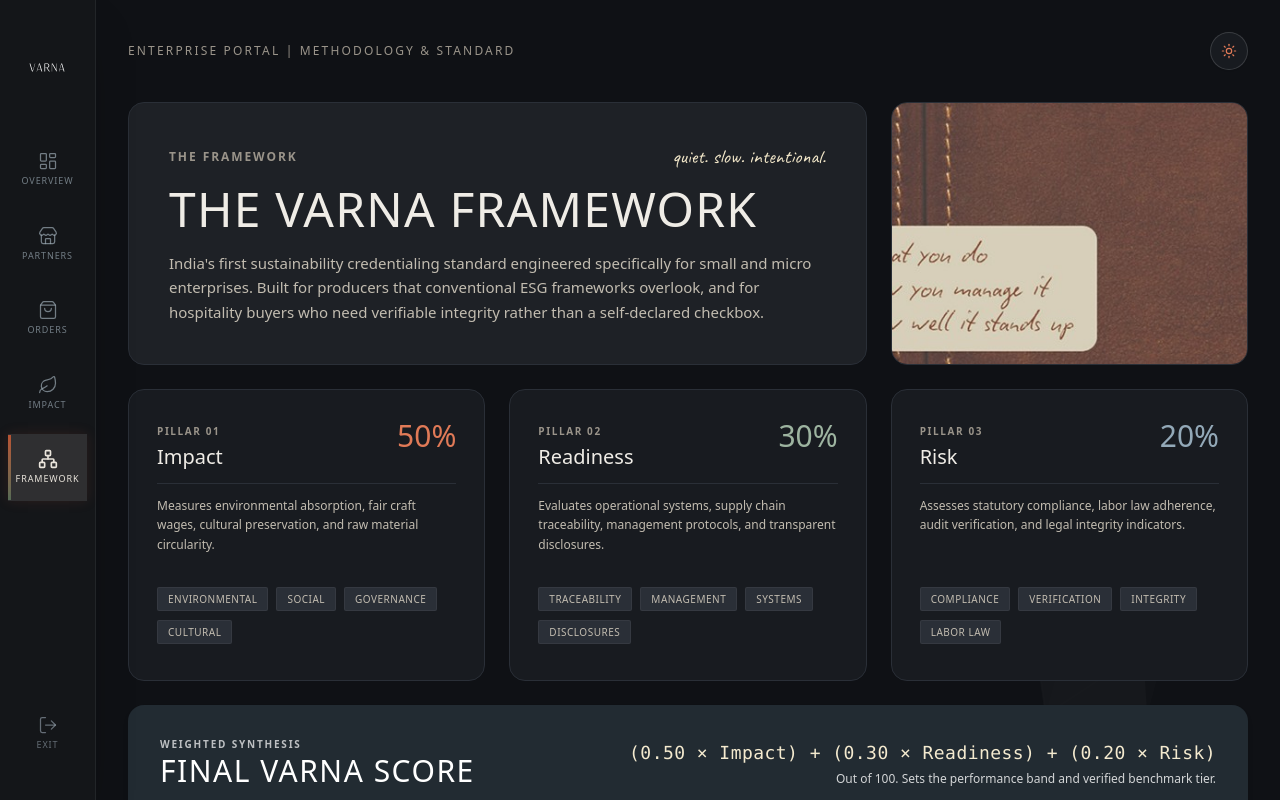
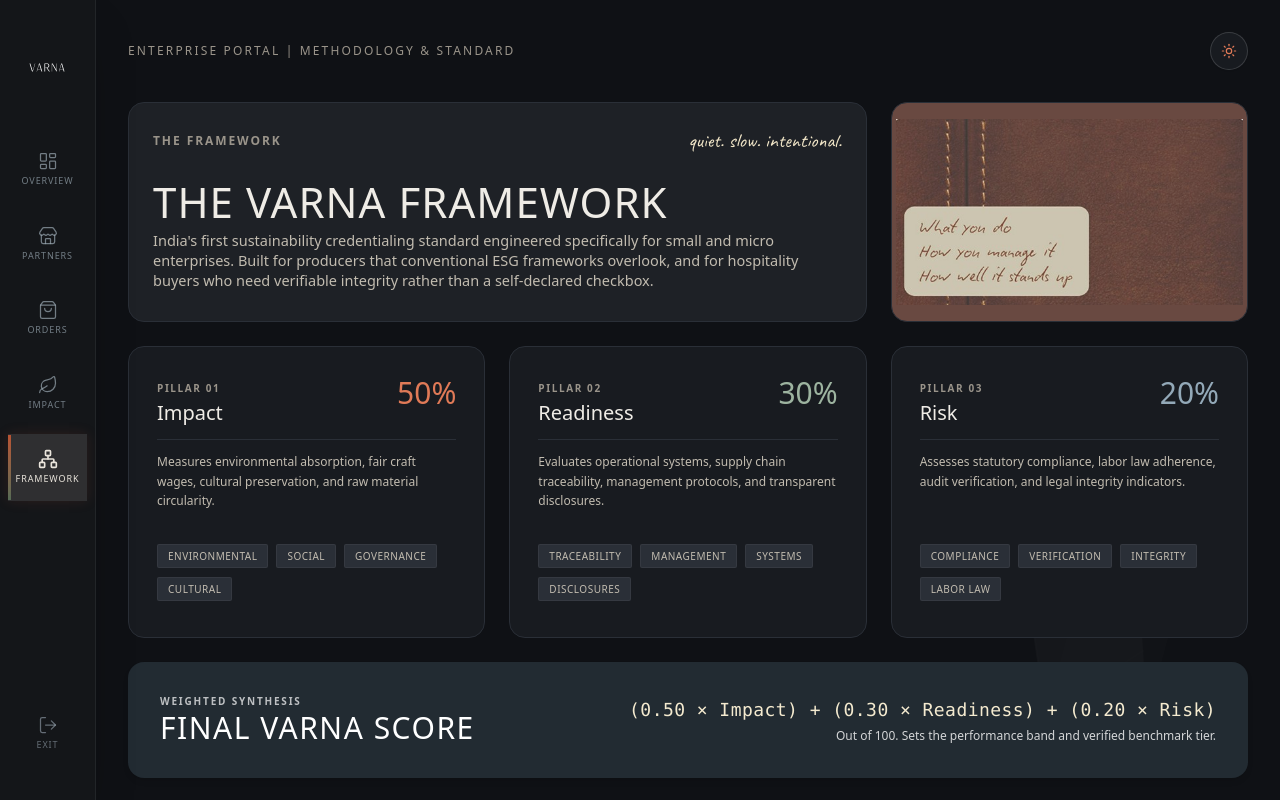
Before and after one commit to varnacollective/varna, a Next.js app: page /algorithm in a window 1280 px wide. Shown: the top 800 px of the page. Built offline with nearby package versions, Linux system fonts and the light colour scheme; a web font is replaced by a local one.

Commit message:
UPDATED IMAGE SIZE in Framework

```diff
--- a/src/app/algorithm/page.tsx
+++ b/src/app/algorithm/page.tsx
@@ -87,8 +87,8 @@
           {/* ── SECTION 1: TOP HEADER BANNER & IMAGE 1 ───────────────────────── */}
           <div className="grid grid-cols-1 lg:grid-cols-12 gap-6 items-stretch">
             {/* Left (Cols 1-8): Warm Beige Card */}
-            <div className="lg:col-span-8 bg-[#F0EBE1] dark:bg-[#1E2126] border border-[#E7E2D6] dark:border-[#2A2F37] rounded-2xl p-7 lg:p-10 flex flex-col justify-center min-h-[220px]">
-              <div className="flex items-center justify-between gap-4 mb-2">
+            <div className="lg:col-span-8 bg-[#F0EBE1] dark:bg-[#1E2126] border border-[#E7E2D6] dark:border-[#2A2F37] rounded-2xl p-5 lg:p-6 flex flex-col justify-between min-h-[200px] sm:min-h-[210px] lg:min-h-[220px]">
+              <div className="flex items-center justify-between gap-2 mb-1.5">
                 <span className="text-xs uppercase tracking-[0.16em] font-semibold text-[#6F6A61] dark:text-[#9A948A]">
                   The Framework
                 </span>
@@ -97,22 +97,24 @@
                 </span>
               </div>
 
-              <h1 className="text-3xl sm:text-4xl lg:text-5xl font-serif font-normal text-[#1A1F26] dark:text-[#EFECE6] uppercase tracking-wide leading-tight mb-3">
-                THE VARNA FRAMEWORK
-              </h1>
+              <div className="my-1 py-0.5">
+                <h1 className="text-[24px] sm:text-[30px] lg:text-[38px] xl:text-[42px] font-serif font-normal text-[#1A1F26] dark:text-[#EFECE6] uppercase tracking-wide leading-[1.12] mb-1.5">
+                  THE VARNA FRAMEWORK
+                </h1>
 
-              <p className="text-sm lg:text-[15px] text-[#5B564E] dark:text-[#C2BCB0] font-normal leading-relaxed max-w-2xl">
-                India&apos;s first sustainability credentialing standard engineered specifically for small and micro enterprises. Built for producers that conventional ESG frameworks overlook, and for hospitality buyers who need verifiable integrity rather than a self-declared checkbox.
-              </p>
+                <p className="text-xs sm:text-sm lg:text-[14.5px] text-[#5B564E] dark:text-[#C2BCB0] font-normal leading-snug max-w-2xl">
+                  India&apos;s first sustainability credentialing standard engineered specifically for small and micro enterprises. Built for producers that conventional ESG frameworks overlook, and for hospitality buyers who need verifiable integrity rather than a self-declared checkbox.
+                </p>
+              </div>
             </div>
 
-            {/* Right (Cols 9-12): Image Container 1 (Clean render, NO text overlay) */}
-            <div className="lg:col-span-4 rounded-2xl overflow-hidden min-h-[180px] lg:min-h-[220px] relative border border-[#E7E2D6] dark:border-[#2A2F37] bg-[#181B20]">
+            {/* Right (Cols 9-12): Image Container 1 */}
+            <div className="lg:col-span-4 rounded-2xl overflow-hidden h-full min-h-[200px] sm:min-h-[210px] lg:min-h-[220px] relative border border-[#E7E2D6] dark:border-[#2A2F37] bg-[#694941] p-1">
               <Image
                 src="/assets/framework1.jpg"
-                alt="Framework Concept"
+                alt="Framework Concept with core methodology principles"
                 fill
-                className="object-cover"
+                className="object-contain rounded-2xl object-center p-1 transition-transform duration-700 hover:scale-[1.02] dark:brightness-95"
                 priority
               />
             </div>
```
